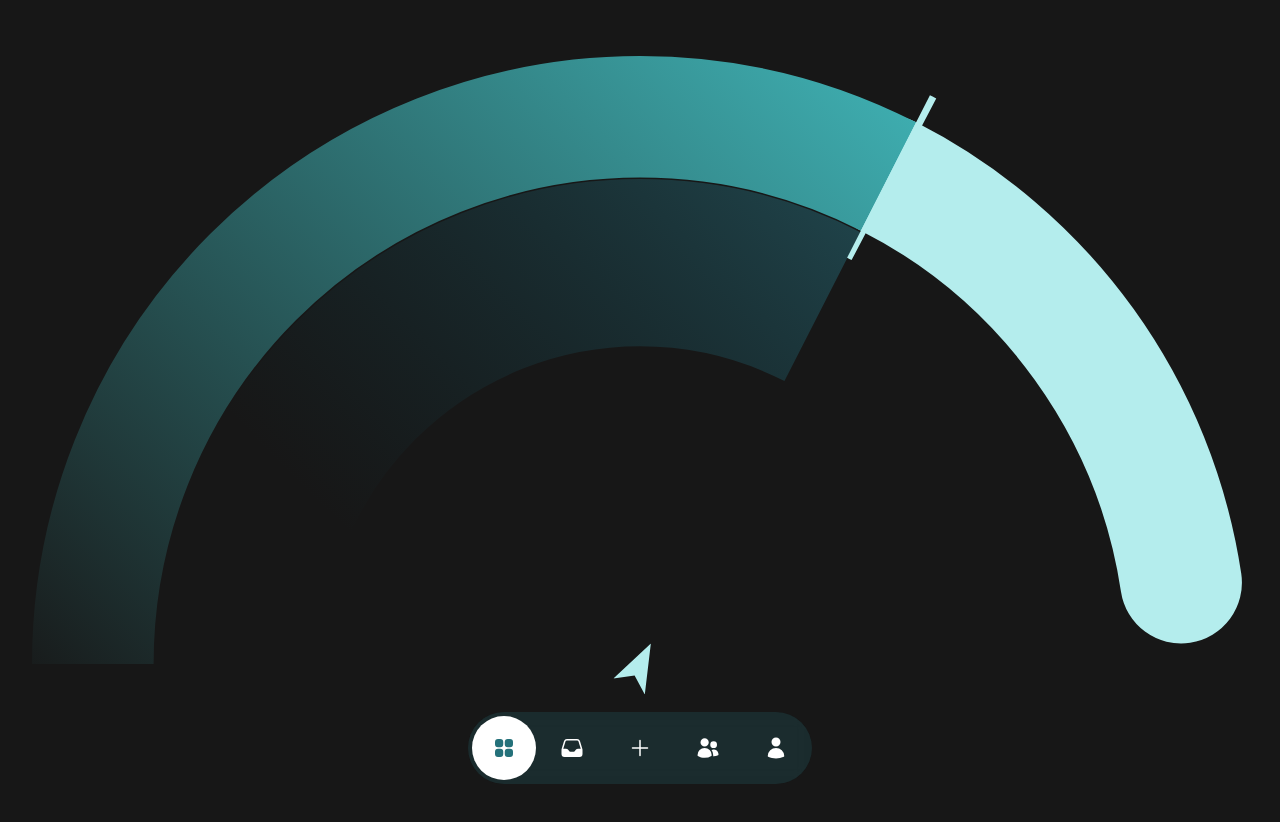
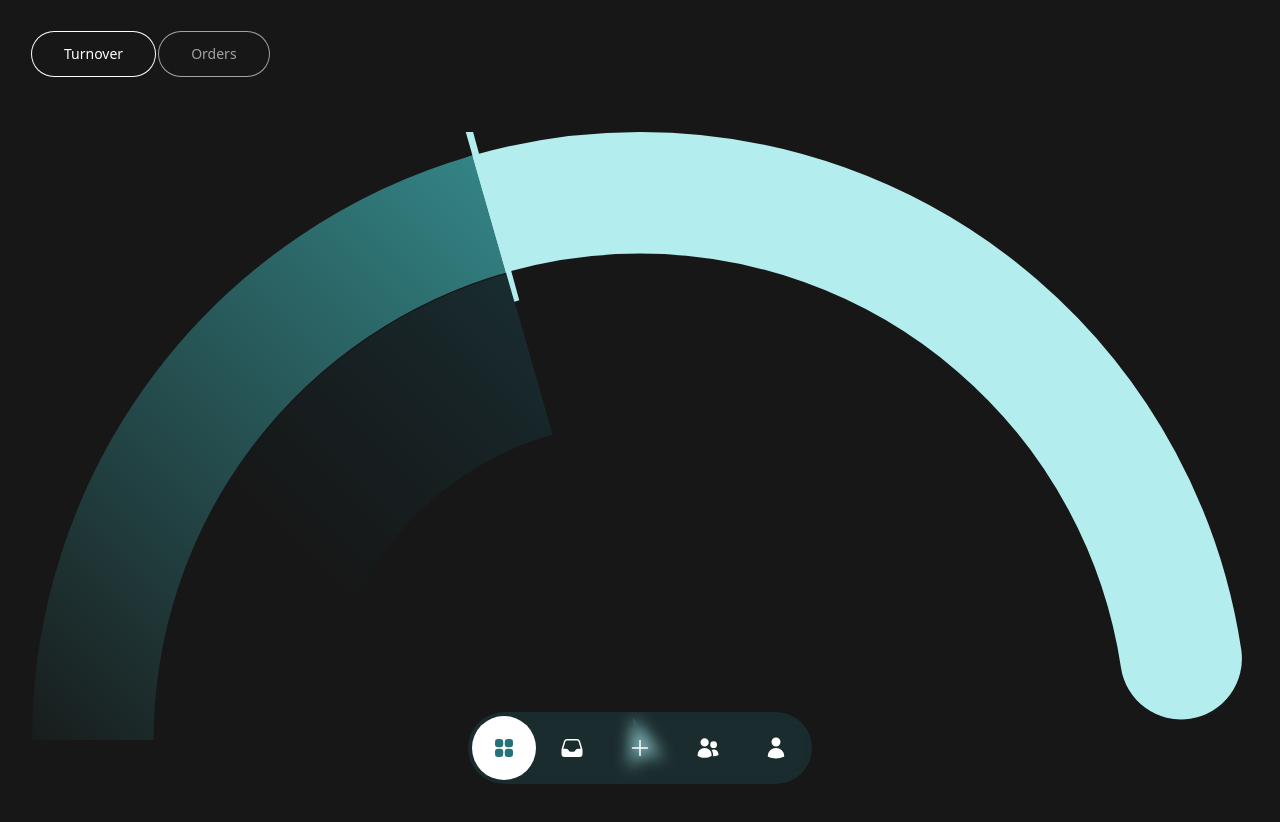
Before and after one commit to idnops/karels_ui, a Vue app: page / in a window 1280 px wide. Shown: the top 822 px of the page. Built offline with nearby package versions, Linux system fonts and the light colour scheme.

Commit message:
scoremeter refactored but might be better, needs to be reviewed again

```diff
--- a/src/components/TheScoreMeter.vue
+++ b/src/components/TheScoreMeter.vue
@@ -75,17 +75,14 @@
 </template>
 
 <script setup lang="ts">
-import { computed, onMounted, ref } from "vue";
+import { computed, ref } from "vue";
 
-onMounted(() => {
-  setTimeout(() => {
-    value.value = 65;
-  }, 500);
-});
+const props = defineProps<{
+  target: number;
+  actual: number;
+}>();
 
 const radius = ref(180);
-const target = ref(100);
-const value = ref(0);
 
 const strokeWidth = ref(40);
 
@@ -96,26 +93,26 @@ const secondaryC = computed(
 
 const targetStroke = computed(() => {
   return [
-    primaryC.value / 2.1 - (primaryC.value / 2) * (value.value / target.value),
-    primaryC.value - (primaryC.value / 2) * (value.value / target.value),
+    primaryC.value / 2.1 - (primaryC.value / 2) * (props.actual / props.target),
+    primaryC.value - (primaryC.value / 2) * (props.actual / props.target),
   ].toString();
 });
 
 const targetOffset = computed(() => {
-  return (primaryC.value / 2) * (value.value / target.value) * -1;
+  return (primaryC.value / 2) * (props.actual / props.target) * -1;
 });
 
 const scoreStroke = computed(() => {
   return [
-    (primaryC.value / 2) * (value.value / target.value),
-    primaryC.value - (primaryC.value / 2) * (value.value / target.value),
+    (primaryC.value / 2) * (props.actual / props.target),
+    primaryC.value - (primaryC.value / 2) * (props.actual / props.target),
   ].toString();
 });
 
 const scoreStroke2 = computed(() => {
   return [
-    (secondaryC.value / 2) * (value.value / target.value),
-    secondaryC.value - (secondaryC.value / 2) * (value.value / target.value),
+    (secondaryC.value / 2) * (props.actual / props.target),
+    secondaryC.value - (secondaryC.value / 2) * (props.actual / props.target),
   ].toString();
 });
 
@@ -124,7 +121,7 @@ const indicatorStroke = computed(() => {
 });
 
 const arrowStyle = computed(() => {
-  const degree = -90 + (180 * value.value) / target.value;
+  const degree = -90 + (180 * props.actual) / props.target;
   const limit = degree > 90 ? 90 : degree < -90 ? -90 : degree;
   return `transform: rotate(${limit}deg)`;
 });
--- a/src/views/Home.vue
+++ b/src/views/Home.vue
@@ -1,12 +1,30 @@
 <template>
   <div class="p-8">
-    <TheScoreMeter />
+    <div class="flex gap-1 mb-8">
+      <button
+        class="ring-1 ring-white rounded-full px-8 py-3 text-sm text-white"
+        @click="monthlyActual = 320"
+      >
+        Turnover
+      </button>
+      <button
+        class="ring-1 ring-neutral-400 rounded-full px-8 py-3 text-sm text-neutral-400"
+        @click="monthlyActual = 280"
+      >
+        Orders
+      </button>
+    </div>
+    <TheScoreMeter :actual="monthlyActual" :target="monthlyTarget" />
     <!-- <h1 class="text-7xl font-bold text-white">831</h1> -->
   </div>
 </template>
 
 <script setup lang="ts">
+import { ref } from "vue";
 import TheScoreMeter from "../components/TheScoreMeter.vue";
+
+const monthlyTarget = ref(450);
+const monthlyActual = ref(185);
 </script>
 
 <style scoped></style>
```
